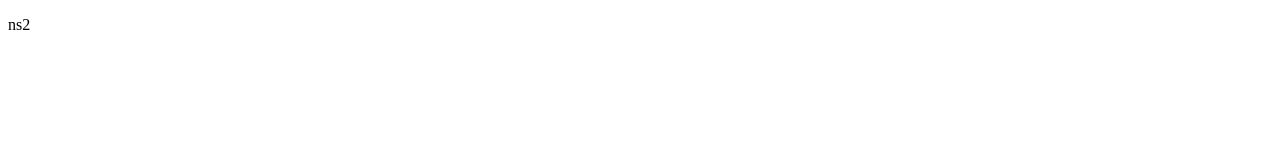
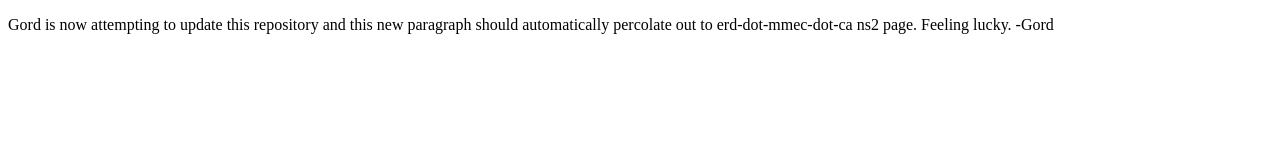
Before and after one commit to MMEC-CA/ns2, a plain HTML site: page ns2/index.html in a window 1280 px wide. Drawn offline with Linux system fonts and the light colour scheme.

Commit message:
Modify paragraph content in index.html
Updated paragraph text to reflect repository changes.

```diff
--- a/ns2/index.html
+++ b/ns2/index.html
@@ -6,6 +6,6 @@
     <title>ns2</title>
   </head>
   <body>
-    <p>ns2</p>
+    <p>Gord is now attempting to update this repository and this new paragraph should automatically percolate out to erd-dot-mmec-dot-ca ns2 page. Feeling lucky. -Gord</p>
   </body>
 </html>
```
